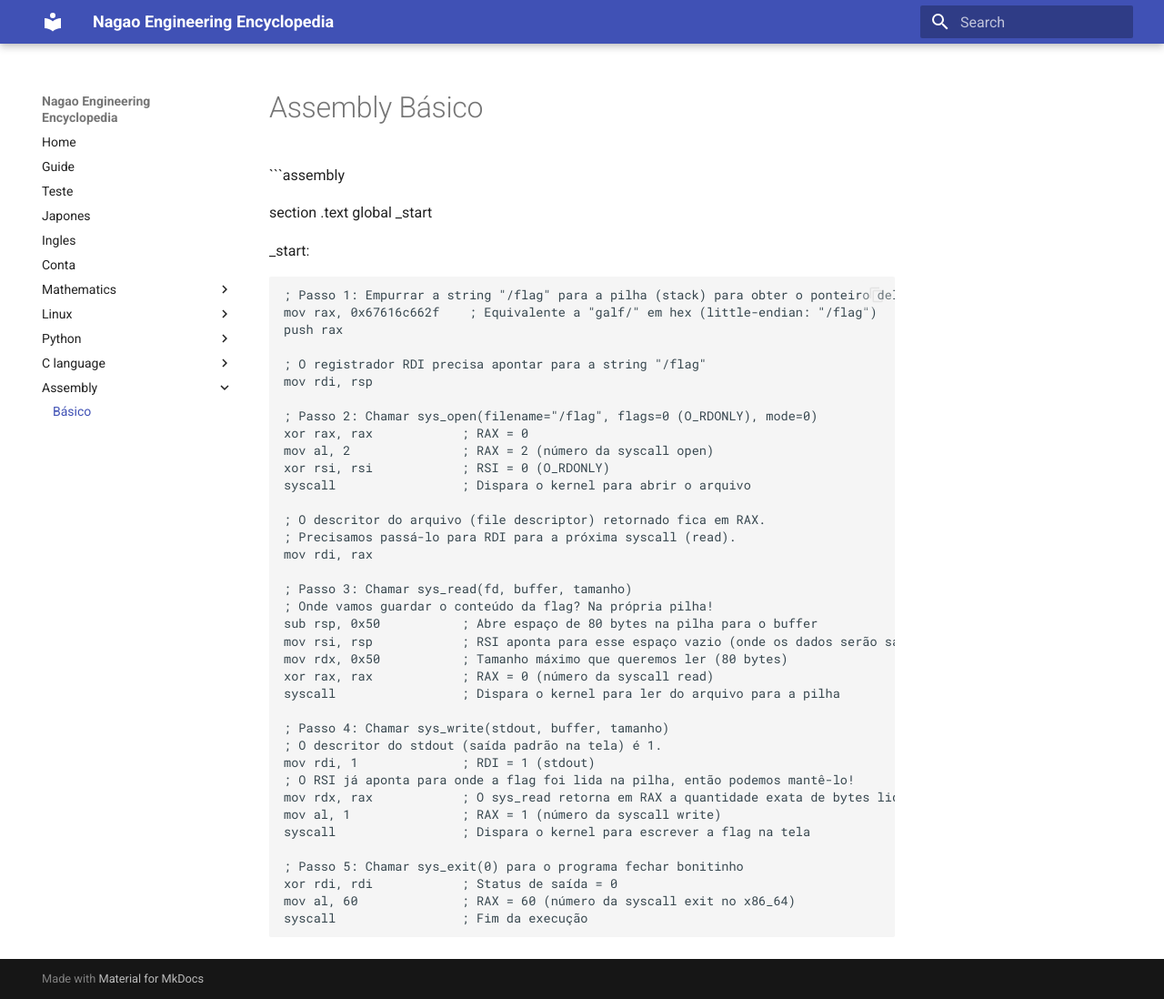
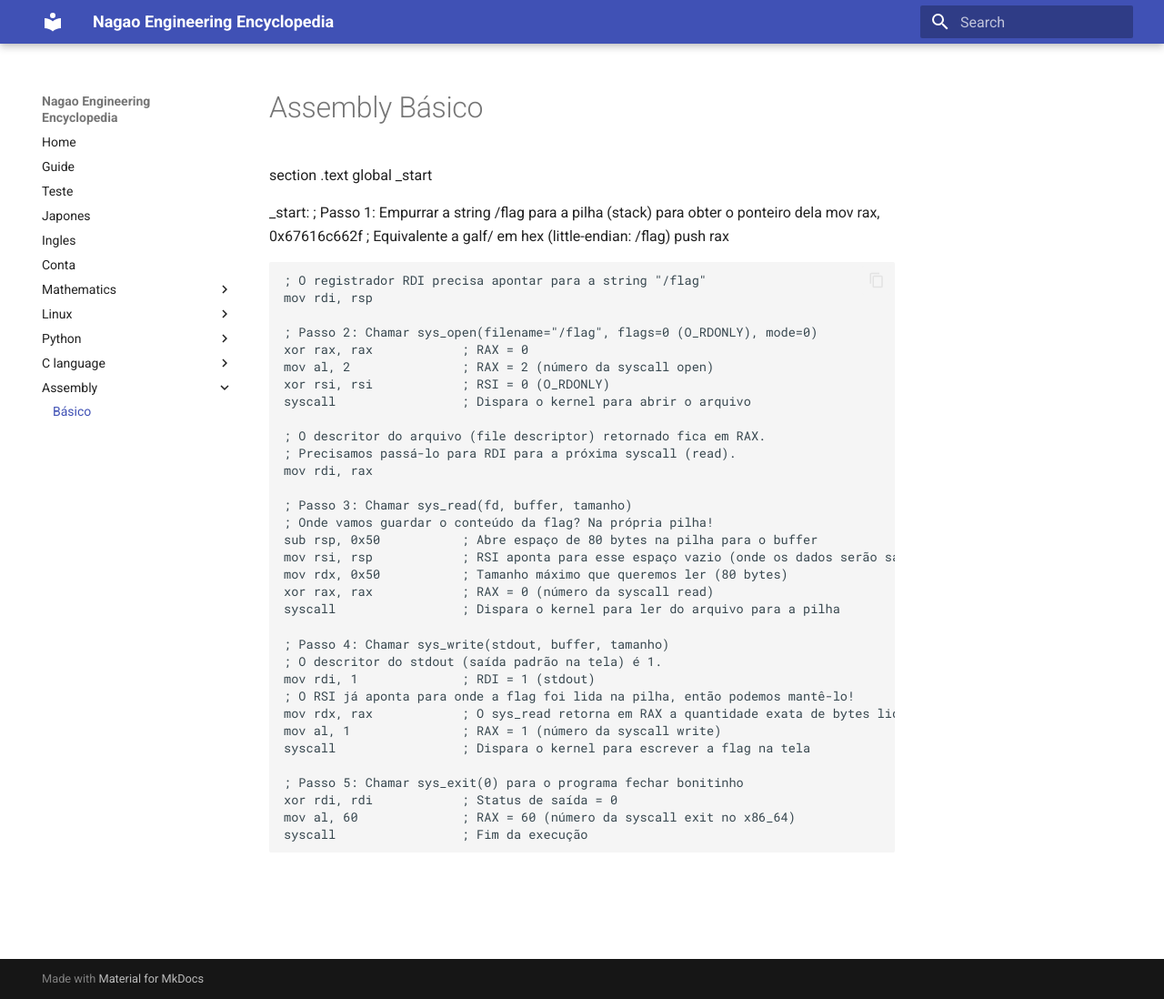
Before and after one commit to NagaoVictor/nagao-engineering, an MkDocs documentation site: the page built from docs/assembly/basico.md, in a window 1280 px wide and 1098 px high. Shown: the whole window at 91% size. Built offline with MkDocs 1.6.1 and Material for MkDocs 9.7.7, drawn with Linux system fonts in a browser that asks for light colours.

Commit message:
Update basico.md

````diff
--- a/docs/assembly/basico.md
+++ b/docs/assembly/basico.md
@@ -1,14 +1,11 @@
 # Assembly Básico
-
-```assembly
 
 section .text
 global _start
 
 _start:
-
-    ; Passo 1: Empurrar a string "/flag" para a pilha (stack) para obter o ponteiro dela
-    mov rax, 0x67616c662f    ; Equivalente a "galf/" em hex (little-endian: "/flag")
+    ; Passo 1: Empurrar a string /flag para a pilha (stack) para obter o ponteiro dela
+    mov rax, 0x67616c662f    ; Equivalente a galf/ em hex (little-endian: /flag)
     push rax
 
     ; O registrador RDI precisa apontar para a string "/flag"
````
